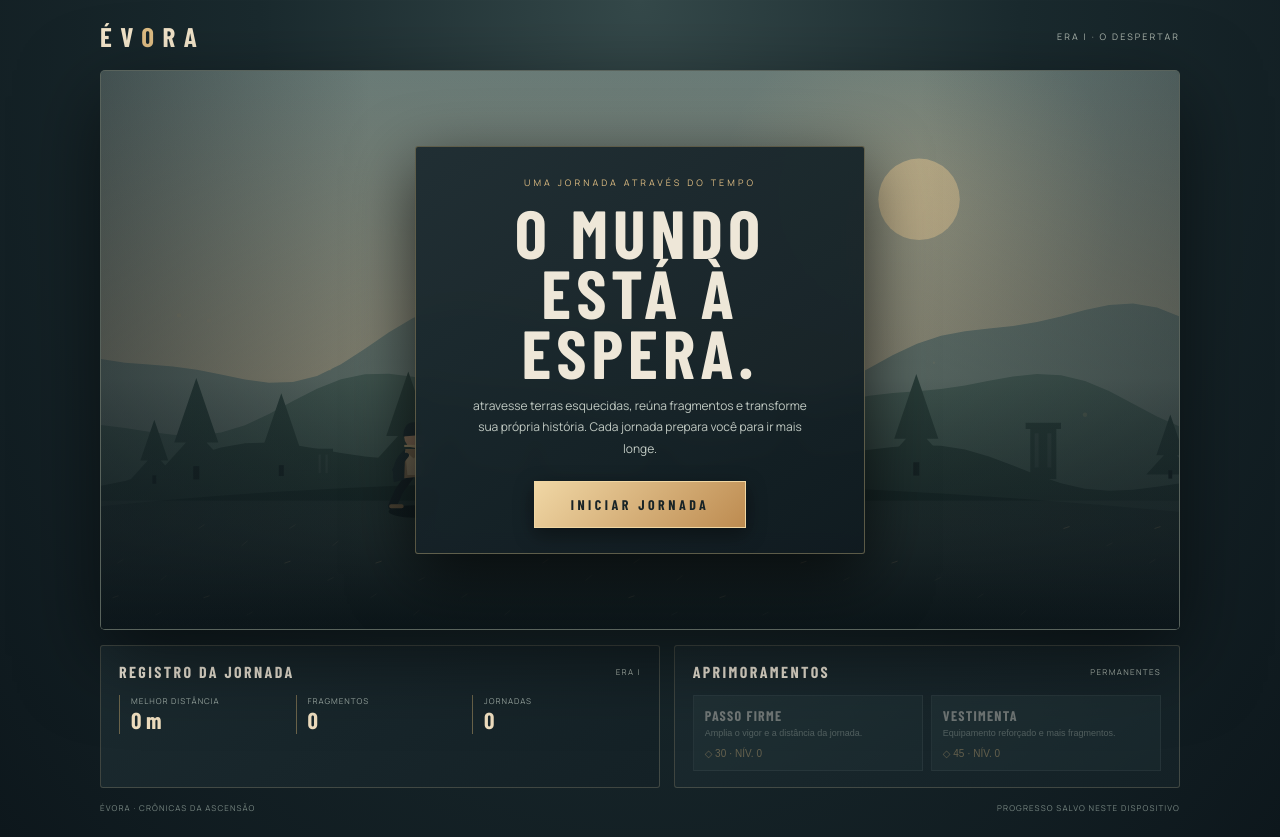
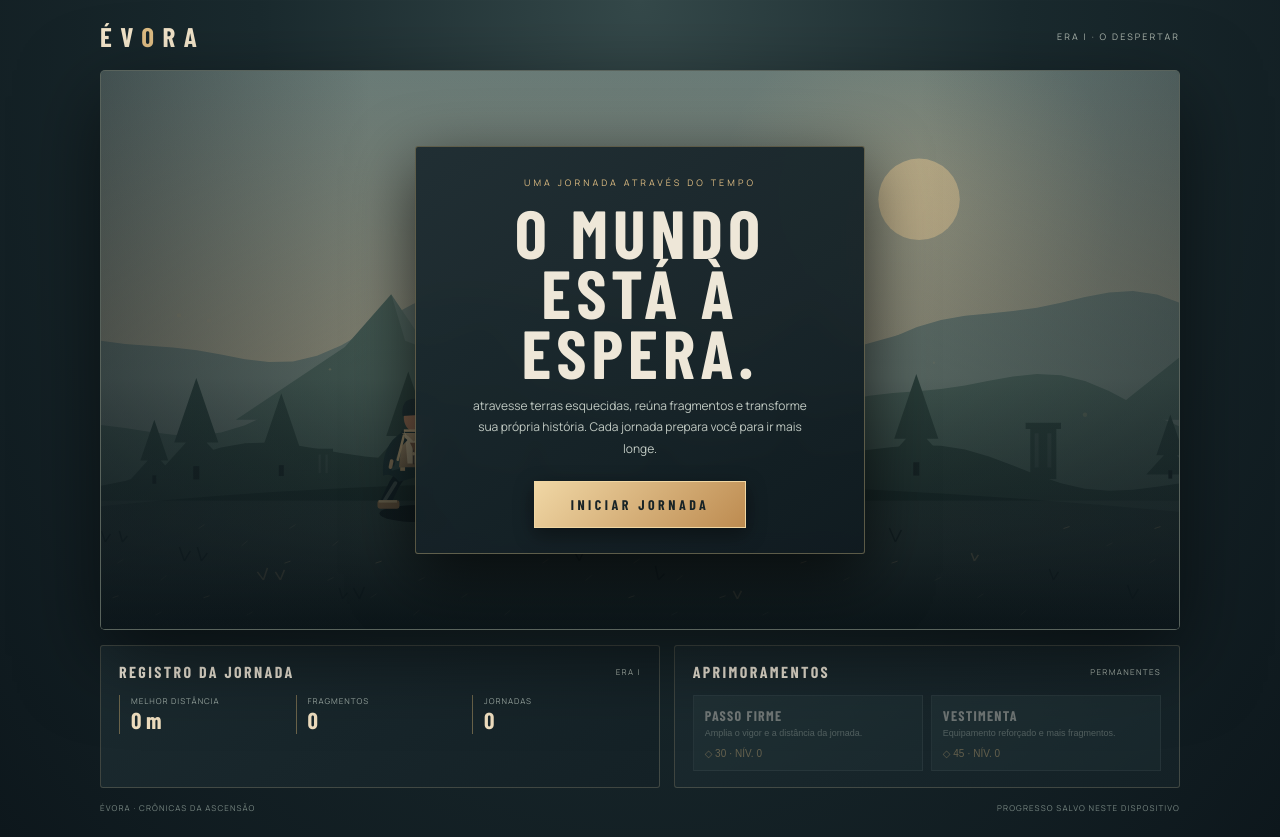
Before and after one commit to Guto157/evora-game, a plain HTML site: page index.html in a window 1280 px wide. Drawn offline with nearby package versions, Linux system fonts and the light colour scheme; a web font is replaced by a local one.

Commit message:
Aprimora arte do viajante e profundidade dos cenários

```diff
--- a/index.html
+++ b/index.html
@@ -45,31 +45,69 @@ function resize(){let r=c.getBoundingClientRect();dpr=Math.min(devicePixelRatio|
 function ridge(y,a,seed,color,scroll){x.beginPath();x.moveTo(0,H);for(let px=0;px<=W+24;px+=24){let yy=y+Math.sin((px+scroll*.12+seed)*.011)*a+Math.sin((px+seed*9)*.026)*a*.28;x.lineTo(px,yy)}x.lineTo(W,H);x.closePath();x.fillStyle=color;x.fill()}
 function pine(px,py,s,color){x.fillStyle=color;x.beginPath();x.moveTo(px,py-s*2.5);x.lineTo(px-s*.58,py-s*.8);x.lineTo(px-s*.27,py-s*.8);x.lineTo(px-s,py);x.lineTo(px+s,py);x.lineTo(px+s*.27,py-s*.8);x.lineTo(px+s*.58,py-s*.8);x.closePath();x.fill();x.fillStyle='#202f2d';x.fillRect(px-s*.08,py-s*.18,s*.16,s*.35)}
 function ruin(px,py,s,col){x.fillStyle=col;x.fillRect(px-s*.42,py-s*1.7,s*.84,s*1.7);x.fillRect(px-s*.57,py-s*1.82,s*1.14,s*.2);x.fillStyle='#ffffff13';x.fillRect(px-s*.28,py-s*1.48,s*.13,s*1.1);x.fillRect(px+s*.13,py-s*1.48,s*.13,s*1.1)}
-function drawRunner(px,py,t){let run=active?Math.sin(t*.018):Math.sin(t*.002),bob=active?Math.abs(Math.sin(t*.018))*3:0;x.save();x.translate(px,py+bob);x.scale(1.04,1.04);
-x.fillStyle='#09131699';x.beginPath();x.ellipse(0,5,24,6,0,0,Math.PI*2);x.fill();
-// legs and boots
-x.lineCap='round';x.strokeStyle='#202b2d';x.lineWidth=8;x.beginPath();x.moveTo(-3,-30);x.lineTo(-10+run*7,-15);x.lineTo(-14+run*12,0);x.moveTo(5,-30);x.lineTo(12-run*7,-15);x.lineTo(17-run*12,0);x.stroke();
-x.strokeStyle='#b08a5d';x.lineWidth=4;x.beginPath();x.moveTo(-15+run*12,0);x.lineTo(-5+run*12,0);x.moveTo(16-run*12,0);x.lineTo(26-run*12,0);x.stroke();
-// cloak silhouette
-x.fillStyle='#293b3c';x.beginPath();x.moveTo(-8,-55);x.quadraticCurveTo(-23,-43,-19,-23);x.lineTo(-8,-26);x.lineTo(0,-42);x.lineTo(9,-27);x.lineTo(16,-30);x.quadraticCurveTo(13,-48,9,-55);x.closePath();x.fill();
-x.fillStyle='#a98a63';x.beginPath();x.moveTo(-8,-55);x.lineTo(10,-55);x.lineTo(12,-29);x.lineTo(-9,-27);x.closePath();x.fill();
-x.fillStyle='#d0b48a';x.beginPath();x.moveTo(-8,-53);x.lineTo(0,-46);x.lineTo(8,-53);x.lineTo(7,-30);x.lineTo(-6,-30);x.closePath();x.fill();
-x.strokeStyle='#293a3c';x.lineWidth=5;x.beginPath();x.moveTo(-7,-49);x.lineTo(-18,-34+run*2);x.moveTo(8,-49);x.lineTo(18,-34-run*2);x.stroke();
-x.fillStyle='#c89d78';x.beginPath();x.arc(1,-66,10,0,Math.PI*2);x.fill();
-x.fillStyle='#263638';x.beginPath();x.moveTo(-10,-68);x.quadraticCurveTo(-9,-84,6,-80);x.lineTo(13,-69);x.lineTo(-10,-67);x.fill();
-x.fillStyle='#e2c48d';x.fillRect(-9,-59,19,2);
-if(save.gear>0){x.strokeStyle='#d8c092';x.lineWidth=3;x.beginPath();x.moveTo(-10,-50);x.lineTo(-14,-31);x.stroke();x.fillStyle='#b28b57';x.fillRect(9,-52,7,15)}
-if(save.gear>2){x.strokeStyle='#e4c98f';x.lineWidth=2;x.beginPath();x.arc(1,-43,18,-.8,.8);x.stroke()}
-x.restore()}
+function drawRunner(px,py,t){
+let run=active?Math.sin(t*.018):Math.sin(t*.002),lift=active?Math.abs(Math.sin(t*.018))*4:0;
+x.save();x.translate(px,py+lift);x.scale(1.22,1.22);
+// sombra projetada
+x.fillStyle='#081114aa';x.beginPath();x.ellipse(3,6,31,7,0,0,Math.PI*2);x.fill();
+// pernas articuladas e botas
+x.lineCap='round';x.lineJoin='round';
+x.strokeStyle='#18272a';x.lineWidth=9;
+x.beginPath();x.moveTo(-5,-34);x.lineTo(-11+run*9,-18);x.lineTo(-16+run*14,-2);x.moveTo(5,-34);x.lineTo(12-run*9,-18);x.lineTo(18-run*14,-2);x.stroke();
+x.strokeStyle='#52605a';x.lineWidth=3;
+x.beginPath();x.moveTo(-10+run*9,-19);x.lineTo(-16+run*14,-5);x.moveTo(12-run*9,-19);x.lineTo(18-run*14,-5);x.stroke();
+x.fillStyle='#a98054';x.beginPath();x.roundRect(-22+run*14,-5,18,7,2);x.roundRect(12-run*14,-5,19,7,2);x.fill();
+x.fillStyle='#e0c18b';x.fillRect(-21+run*14,-5,15,2);x.fillRect(13-run*14,-5,15,2);
+// capa posterior, com movimento
+x.fillStyle='#243b3b';x.beginPath();x.moveTo(-9,-61);x.quadraticCurveTo(-27,-50,-25,-25);x.quadraticCurveTo(-18,-28,-12,-20);x.lineTo(10,-26);x.quadraticCurveTo(21,-46,12,-61);x.closePath();x.fill();
+x.fillStyle='#3b5550';x.beginPath();x.moveTo(-11,-57);x.quadraticCurveTo(-19,-42,-18,-29);x.lineTo(-11,-31);x.lineTo(-5,-54);x.closePath();x.fill();
+// mochila e fivelas
+x.fillStyle='#70583e';x.beginPath();x.roundRect(8,-62,13,27,4);x.fill();
+x.fillStyle='#b38b58';x.fillRect(10,-57,9,3);x.fillRect(10,-43,9,3);
+x.fillStyle='#263c3b';x.beginPath();x.moveTo(-10,-62);x.lineTo(10,-62);x.lineTo(13,-34);x.lineTo(-11,-32);x.closePath();x.fill();
+// casaco em camadas
+let coat=x.createLinearGradient(-12,-60,13,-30);coat.addColorStop(0,'#d1b58a');coat.addColorStop(.55,'#a88a63');coat.addColorStop(1,'#765f48');
+x.fillStyle=coat;x.beginPath();x.moveTo(-9,-60);x.lineTo(9,-60);x.lineTo(13,-32);x.lineTo(-12,-32);x.closePath();x.fill();
+x.fillStyle='#e0c99e';x.beginPath();x.moveTo(-7,-58);x.lineTo(0,-49);x.lineTo(7,-58);x.lineTo(5,-35);x.lineTo(-5,-35);x.closePath();x.fill();
+x.strokeStyle='#594b3c';x.lineWidth=1.5;x.beginPath();x.moveTo(0,-48);x.lineTo(0,-35);x.stroke();
+x.fillStyle='#d7bd8e';x.beginPath();x.arc(0,-43,1.5,0,Math.PI*2);x.fill();
+// braços e luvas
+x.strokeStyle='#263a3a';x.lineWidth=7;x.beginPath();x.moveTo(-8,-56);x.quadraticCurveTo(-17,-48,-19,-35);x.moveTo(9,-56);x.quadraticCurveTo(17,-48,18,-37);x.stroke();
+x.strokeStyle='#c4a477';x.lineWidth=3;x.beginPath();x.moveTo(-18,-37);x.lineTo(-19,-32);x.moveTo(18,-39);x.lineTo(19,-34);x.stroke();
+// gola e cachecol
+x.fillStyle='#e0c99e';x.beginPath();x.moveTo(-8,-61);x.lineTo(0,-53);x.lineTo(9,-61);x.lineTo(6,-56);x.lineTo(0,-50);x.lineTo(-7,-56);x.closePath();x.fill();
+x.fillStyle='#8e6849';x.beginPath();x.moveTo(-3,-52);x.lineTo(4,-52);x.lineTo(8,-39);x.lineTo(2,-42);x.closePath();x.fill();
+// cabeça, perfil e cabelo sob capuz
+x.fillStyle='#b9825f';x.beginPath();x.ellipse(1,-72,9,11,-.08,0,Math.PI*2);x.fill();
+x.fillStyle='#26383a';x.beginPath();x.moveTo(-9,-73);x.quadraticCurveTo(-11,-89,2,-88);x.quadraticCurveTo(13,-87,12,-73);x.lineTo(7,-75);x.lineTo(-9,-74);x.closePath();x.fill();
+x.fillStyle='#17282c';x.beginPath();x.moveTo(7,-72);x.lineTo(12,-69);x.lineTo(7,-67);x.closePath();x.fill();
+x.fillStyle='#e4c18f';x.fillRect(-8,-63,17,2);
+// detalhes de equipamento e desgaste
+x.strokeStyle='#e0c18c';x.lineWidth=2;x.beginPath();x.moveTo(-8,-58);x.lineTo(-13,-38);x.stroke();
+x.fillStyle='#d4b27c';x.fillRect(-11,-32,4,3);x.fillRect(8,-32,4,3);
+if(save.gear>0){x.strokeStyle='#d9c28f';x.lineWidth=3;x.beginPath();x.moveTo(-11,-58);x.lineTo(-16,-37);x.stroke();x.fillStyle='#c5a36e';x.fillRect(10,-53,8,13)}
+if(save.gear>2){x.strokeStyle='#e5d0a0';x.lineWidth=2;x.beginPath();x.arc(0,-46,19,-.9,.85);x.stroke()}
+x.restore();
+}
 function draw(t){if(!W||!H)return;let e=eras[eraAt(save.total+dist)],scroll=active?dist:ambient,g=x.createLinearGradient(0,0,0,H);g.addColorStop(0,e.sky[0]);g.addColorStop(1,e.sky[1]);x.fillStyle=g;x.fillRect(0,0,W,H);
 let sx=W*.76-(scroll*.022%(W*.3));x.globalAlpha=.82;x.fillStyle=e.sun;x.beginPath();x.arc(sx,H*.23,Math.min(W,H)*.073,0,Math.PI*2);x.fill();x.globalAlpha=1;
 let glow=x.createRadialGradient(sx,H*.23,4,sx,H*.23,H*.36);glow.addColorStop(0,e.sun+'44');glow.addColorStop(1,e.sun+'00');x.fillStyle=glow;x.fillRect(0,0,W,H);
-ridge(H*.49,38,10,e.far,scroll);ridge(H*.60,30,100,e.mid,scroll*.75);ridge(H*.71,22,220,e.near,scroll*1.3);
+ridge(H*.46,34,10,e.far,scroll);
+ // maciços rochosos em planos distantes
+ for(let m=0;m<4;m++){let mx=((m*W*.39-scroll*.10)%(W+W*.4)+W+W*.4)%(W+W*.4)-W*.12,base=H*(.59+(m%2)*.035),mw=W*(.18+(m%3)*.035),mh=H*(.17+(m%2)*.055);
+ x.fillStyle=m%2?e.mid:e.far;x.beginPath();x.moveTo(mx-mw*.65,base);x.lineTo(mx-mw*.18,base-mh*.58);x.lineTo(mx+mw*.02,base-mh);x.lineTo(mx+mw*.18,base-mh*.56);x.lineTo(mx+mw*.43,base-mh*.76);x.lineTo(mx+mw*.72,base);x.closePath();x.fill();
+ x.fillStyle='#ffffff18';x.beginPath();x.moveTo(mx+mw*.02,base-mh);x.lineTo(mx+mw*.18,base-mh*.56);x.lineTo(mx+mw*.08,base-mh*.63);x.closePath();x.fill();
+ }
+ ridge(H*.60,30,100,e.mid,scroll*.75);ridge(H*.71,22,220,e.near,scroll*1.3);
 for(let i=0;i<14;i++){let px=((i*127-scroll*.34)%(W+150)+W+150)%(W+150)-55,py=H*.72+Math.sin(i*8)*7; if(i%4===0)ruin(px,py,17+(i%3)*7,e.near);else pine(px,py,17+(i%4)*7,e.near)}
 x.fillStyle=e.ground;x.beginPath();x.moveTo(0,H*.78);x.quadraticCurveTo(W*.45,H*.69,W,H*.79);x.lineTo(W,H);x.lineTo(0,H);x.fill();
 let groundGlow=x.createLinearGradient(0,H*.77,0,H);groundGlow.addColorStop(0,'#ffffff12');groundGlow.addColorStop(1,'#00000055');x.fillStyle=groundGlow;x.fillRect(0,H*.77,W,H*.23);
 for(let i=0;i<46;i++){let px=((i*43-scroll*.9)%(W+45)+W+45)%(W+45)-20,py=H*.82+(i%6)*H*.031;x.strokeStyle=i%4===0?e.accent+'99':'#d7c29a38';x.lineWidth=1;x.beginPath();x.moveTo(px,py);x.lineTo(px+6,py-2-(i%4));x.stroke()}
 for(let i=0;i<10;i++){let px=((i*151-scroll*.6)%(W+100)+W+100)%(W+100)-40,py=H*(.35+(i%4)*.09);x.fillStyle=e.accent;x.globalAlpha=.15+((i%3)*.08);x.beginPath();x.arc(px,py+Math.sin(t*.001+i)*4,1.2+(i%2),0,Math.PI*2);x.fill()}x.globalAlpha=1;
+// vegetação baixa e pedras no primeiro plano
+for(let i=0;i<22;i++){let px=((i*79-scroll*.72)%(W+90)+W+90)%(W+90)-35,py=H*.81+(i%5)*H*.034;
+x.strokeStyle=i%3===0?e.accent+'aa':'#101f20aa';x.lineWidth=1.5;x.beginPath();x.moveTo(px,py);x.lineTo(px-3-(i%4),py-8-(i%3)*3);x.moveTo(px,py);x.lineTo(px+4+(i%3),py-6-(i%4)*2);x.stroke();
+if(i%5===0){x.fillStyle='#101c1d88';x.beginPath();x.ellipse(px+8,py+3,5,2,0,0,Math.PI*2);x.fill()}}
 drawRunner(W*.29,H*.78,t)}
 function update(){let ei=eraAt(save.total);$('best').textContent=save.best+' m';$('bank').textContent=save.bank;$('runs').textContent=save.runs;$('bestEra').textContent='ERA '+['I','II','III','IV','V'][ei];let a=30+save.boot*25,b=45+save.gear*35;$('bootCost').textContent='◇ '+a+' · NÍV. '+save.boot;$('gearCost').textContent='◇ '+b+' · NÍV. '+save.gear;$('uBoot').disabled=save.bank<a;$('uGear').disabled=save.bank<b;$('eraLabel').textContent='ERA '+['I','II','III','IV','V'][ei]+' · '+eras[ei].name}
 function start(){if(active)return;active=true;dist=0;loot=0;last=performance.now();$('overlay').classList.add('hidden');$('hud').classList.remove('hidden');$('progress').classList.remove('hidden');raf=requestAnimationFrame(frame)}
```
